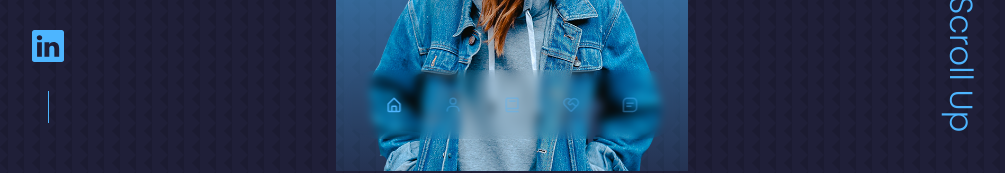
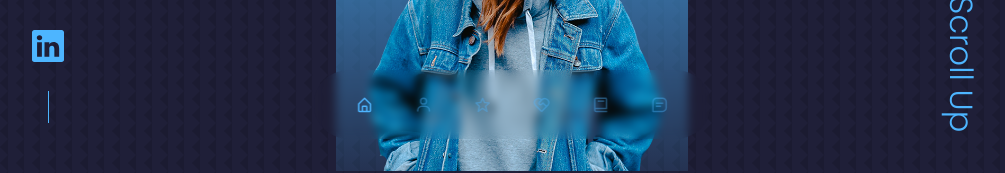
Before and after one commit to isayani/isayani-react-portfolio, a React (Create React App) app: page / in a window 1280 px wide. Shown: the part 629-802 px from the top of the page, without its empty margins (128-1133 px from the left). Built offline with nearby package versions, Linux system fonts and the light colour scheme.

Commit message:
added z-index

```diff
--- a/src/components/nav/Nav.jsx
+++ b/src/components/nav/Nav.jsx
@@ -1,7 +1,7 @@
 import React from 'react';
 import {useState} from 'react';
 import './nav.css';
-import {BiHomeAlt, BiUser, BiBook, BiMessageSquareDetail} from 'react-icons/bi';
+import {BiHomeAlt, BiUser, BiBook, BiMessageSquareDetail, BiStar} from 'react-icons/bi';
 import {RiServiceLine} from 'react-icons/ri';
 
 
@@ -11,8 +11,9 @@ function Nav() {
     <nav>
       <a href="#" onClick={() => setActiveNav('#')} className={activeNav === '#' ? 'active' : ''}><BiHomeAlt/></a>
       <a href="#about" onClick={() => setActiveNav('#about')} className={activeNav === '#about' ? 'active' : ''}><BiUser/></a>
-      <a href="#experience" onClick={() => setActiveNav('#experience')} className={activeNav === '#experience' ? 'active' : ''}><BiBook/></a>
+      <a href="#experience" onClick={() => setActiveNav('#experience')} className={activeNav === '#experience' ? 'active' : ''}><BiStar/></a>
       <a href="#services" onClick={() => setActiveNav('#services')} className={activeNav === '#services' ? 'active' : ''}><RiServiceLine/></a>
+      <a href="#portfolio" onClick={() => setActiveNav('#portfolio')} className={activeNav === '#portfolio' ? 'active' : ''}><BiBook/></a>
       <a href="#contact" onClick={() => setActiveNav('#contact')} className={activeNav === '#contact' ? 'active' : ''}><BiMessageSquareDetail/></a>
     </nav>
   )
--- a/src/components/nav/nav.css
+++ b/src/components/nav/nav.css
@@ -2,6 +2,7 @@ nav {
   background: var(--color-nav);
   width: max-content;
   padding: 0.7rem 1.7rem;
+  z-index: 2;
   position: fixed;
   left: 50%;
   transform: translateX(-50%);
```
